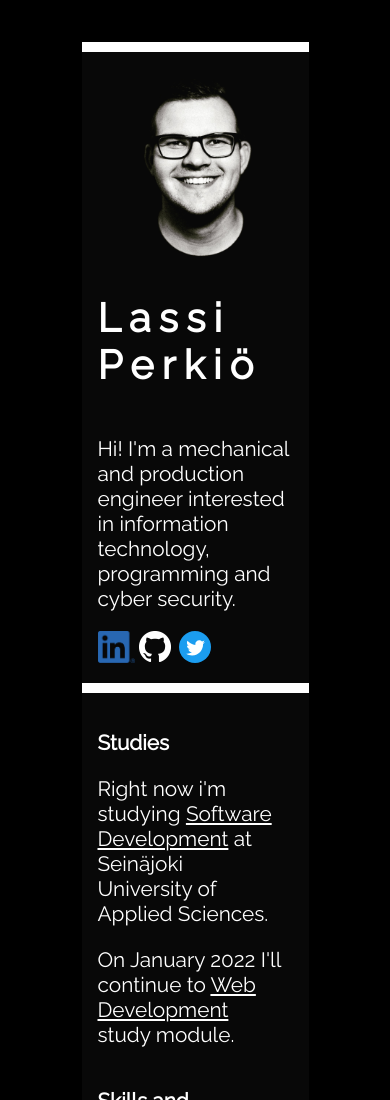
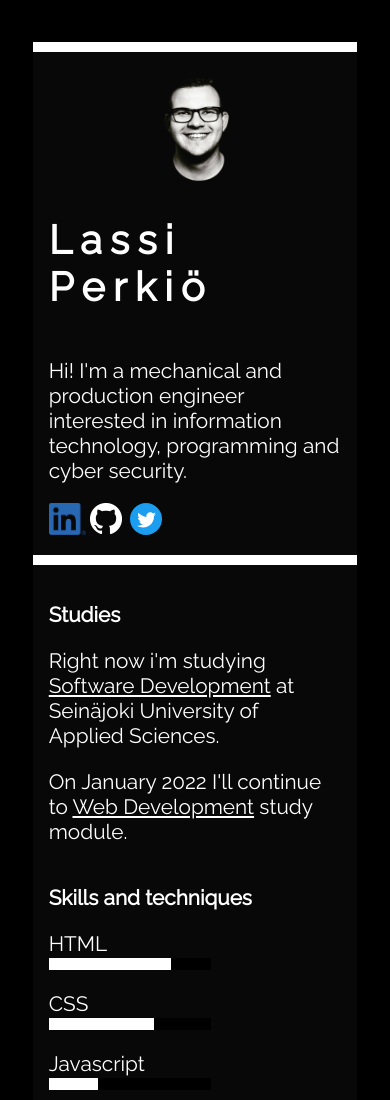
Before and after one commit to L4UNO/introduction, a plain HTML site: page index.html in a window 390 px wide. Shown: the top 1100 px of the page. Drawn offline with Linux system fonts and the light colour scheme.

Commit message:
card width changed in narrow layout.

```diff
--- a/style.css
+++ b/style.css
@@ -101,6 +101,7 @@ a {
 
 @media screen and  (max-width: 750px) {
 .card {
+    width: 75vw;
     margin-right: 10vw;
     margin-left: 10vw;
     display: flex;
@@ -115,16 +116,16 @@ a {
 
 .pic {
     min-width: none;
-    max-width: 50vw;
+    max-width: 30vw;
     height: auto;
 }
 
 .bottom-container {
     display: flex;
     flex-direction: column;
-    justify-content:flex-start;
+    justify-content: flex-start;
     align-items: flex-start;
-    width: 50vw;
+    width: 75vw;
     margin: 0px;
 }
 
```
